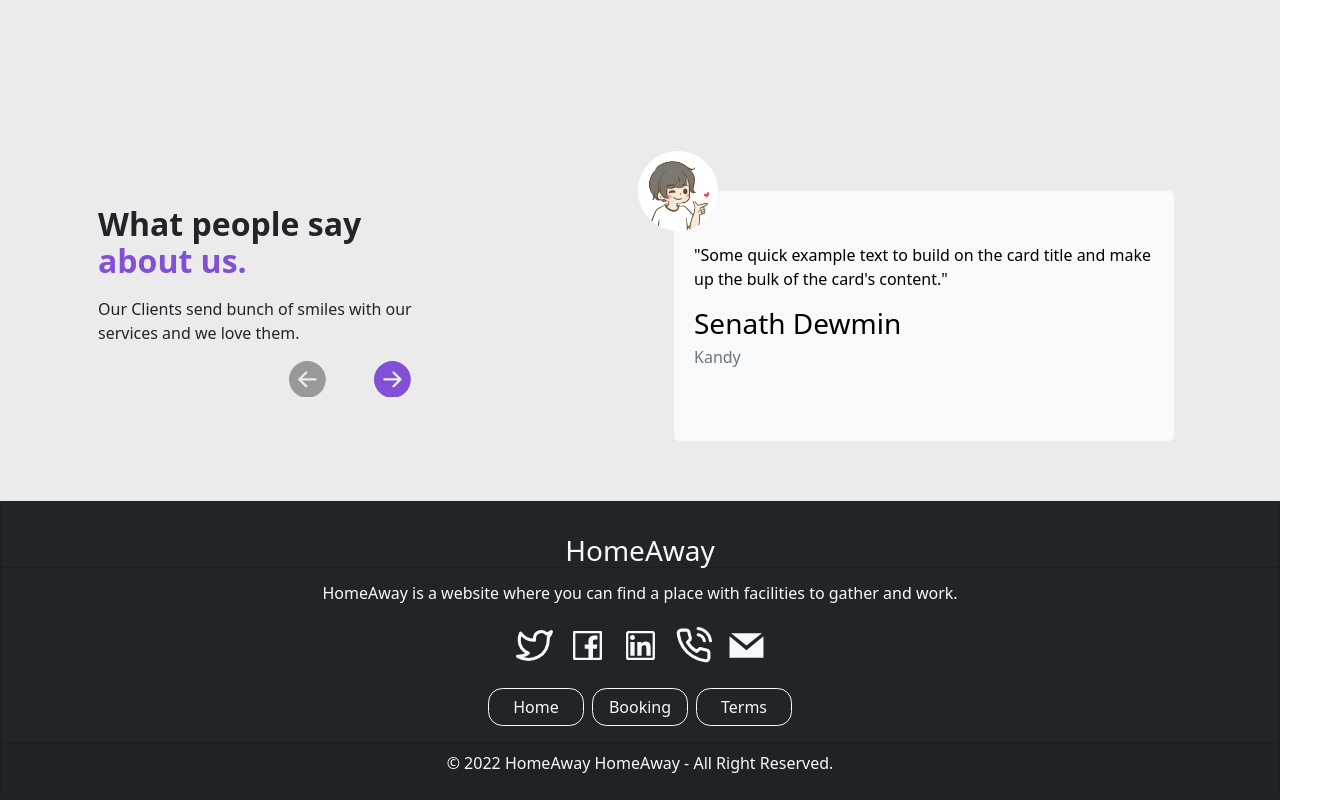
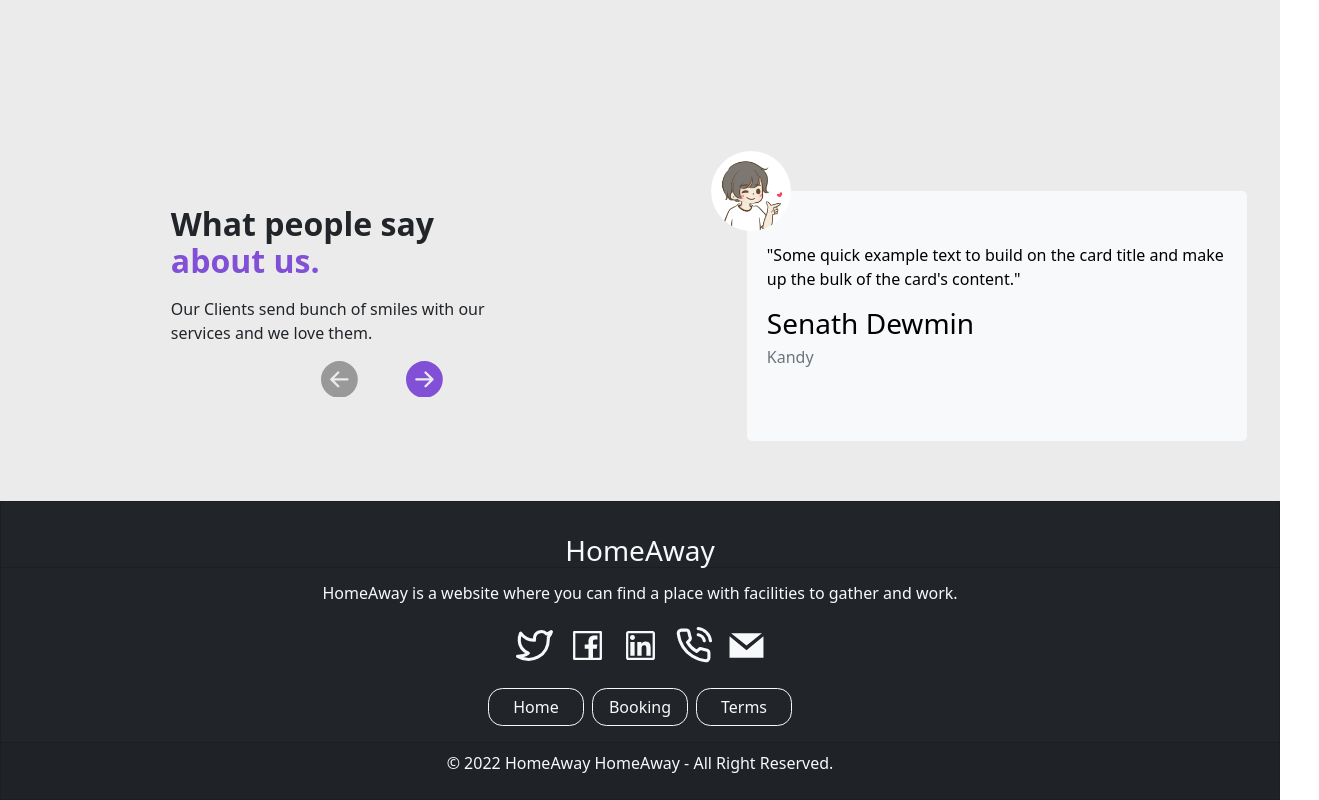
Before and after one commit to GP-43/homeaway-frontend, a React (Create React App) app: page / in a window 1280 px wide. Shown: the part 3001-3801 px from the top of the page, 1319 px wide, since content can reach past the window. Built offline with nearby package versions, Linux system fonts and the light colour scheme.

Commit message:
change little

```diff
--- a/src/assets/styles/partials/anons/_aboutsection.scss
+++ b/src/assets/styles/partials/anons/_aboutsection.scss
@@ -1,4 +1,12 @@
+.about-section{
+    display: flex;
+
+    .column-about{
+        padding-left: 7%;
+    }
+}
 .about-section-content{
+
     .line-one{
         font-size: xx-large;
         font-weight: 700;
--- a/src/components/anons/aboutsection/AboutSection.jsx
+++ b/src/components/anons/aboutsection/AboutSection.jsx
@@ -4,9 +4,9 @@ import { Col, Container, Row } from 'react-bootstrap';
 
 function AboutSection() {
     return (
-        <Container className='pt-1 mt-1'>
+        <Container className='pt-1 mt-1 about-section'>
             <Row>
-                <Col xs={4} className="ms-3 me-5 ">
+                <Col xs={4} className="ms-3 me-5 column-about">
                     <Content />
                 </Col>
                 <Col xs={6} className="ms-5">
```
